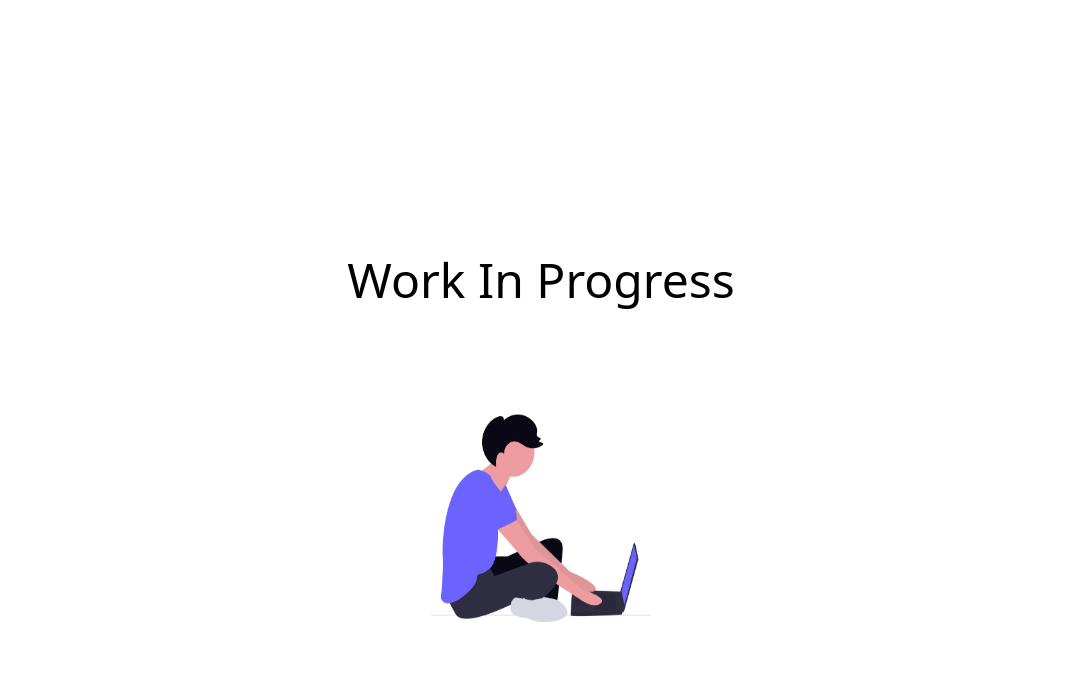
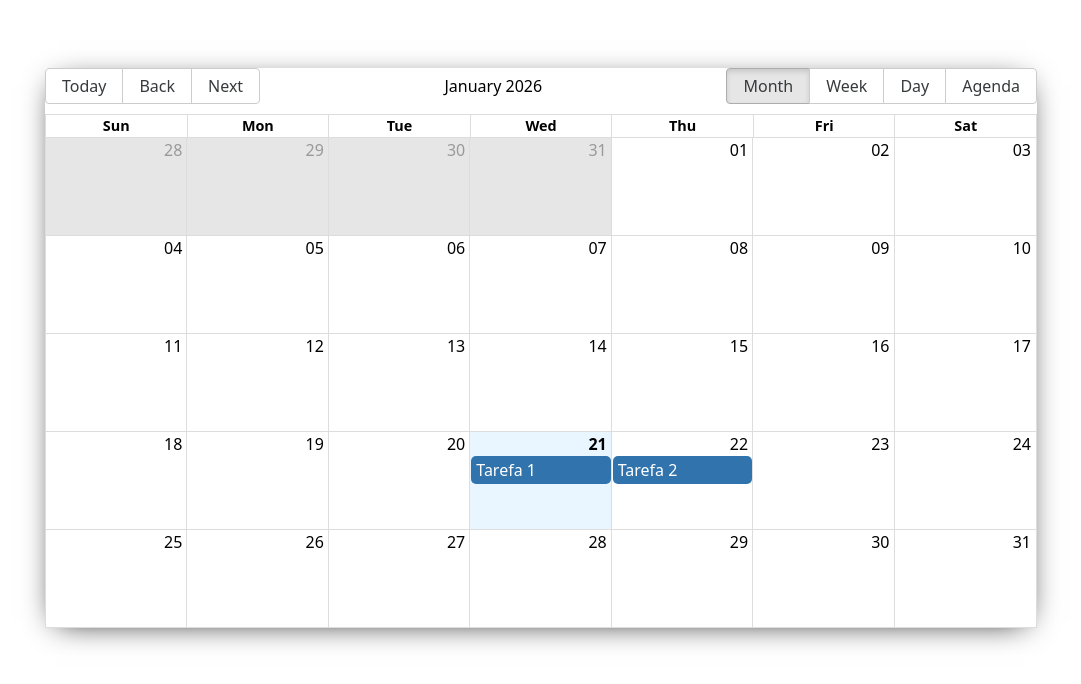
Before and after one commit to caiGon1/Tools, a React (Vite) app: page / in a window 1280 px wide. Shown: the part 1088-1772 px from the top of the page, without its empty margins (99-1180 px from the left). Built offline with nearby package versions, Linux system fonts and the light colour scheme; no server answers.

Commit message:
start of calendar

```diff
--- a/package.json
+++ b/package.json
@@ -12,7 +12,9 @@
   "dependencies": {
     "@tailwindcss/vite": "^4.1.18",
     "lucide-react": "^0.562.0",
+    "moment": "^2.30.1",
     "react": "^19.2.0",
+    "react-big-calendar": "^1.19.4",
     "react-dom": "^19.2.0",
     "react-router-dom": "^7.12.0",
     "tailwindcss": "^4.1.18",
--- /dev/null
+++ b/src/assets/components/Calendario.jsx
@@ -0,0 +1,40 @@
+import 'react-big-calendar/lib/css/react-big-calendar.css';
+import React, { useState } from 'react';
+import { Calendar, momentLocalizer } from 'react-big-calendar';
+import moment from 'moment';
+
+
+function Calendario() {
+
+const localizer = momentLocalizer(moment);
+const [events, setEvents] = useState([
+    {
+      title: 'Tarefa 1',
+      start: new Date(2026, 0, 21, 10, 0), // 21 Jan 2026, 10:00
+      end: new Date(2026, 0, 21, 11, 0),
+      desc: 'Descrição da tarefa 1'
+    },
+    {
+      title: 'Tarefa 2',
+      start: new Date(2026, 0, 22, 12, 0),
+      end: new Date(2026, 0, 22, 13, 30),
+      desc: 'Descrição da tarefa 2'
+    }
+  ]);
+
+  return (
+      <div style={{ height: 600, padding: 20 }}>
+      <Calendar
+        localizer={localizer}
+        events={events}
+        startAccessor="start"
+        endAccessor="end"
+        style={{ height: '100%', width: '80%', justifySelf: 'center', boxShadow:' 0 5px 30px -12px black'}}
+        tooltipAccessor={event => event.desc}
+      />
+    </div>
+    );
+}
+
+
+export default Calendario;
--- a/src/main.jsx
+++ b/src/main.jsx
@@ -6,6 +6,7 @@ import Wip from "./assets/components/Wip.jsx";
 import Welcome from "./assets/components/Welcome.jsx";
 import Weather from "./assets/components/Weather.jsx";
 import TasksMng from "./assets/components/TasksMng.jsx";
+import Calendario from "./assets/components/Calendario.jsx";
 
 
 createRoot(document.getElementById("root")).render(
@@ -15,7 +16,8 @@ createRoot(document.getElementById("root")).render(
       <Welcome />
       <Weather />
     </div>
-    <TasksMng/>
+    <TasksMng />
+    <Calendario />
     <Wip />
   </StrictMode>
 );
```
Also changed, not shown: 1 other file (tests, documents, lock files or other folders).
